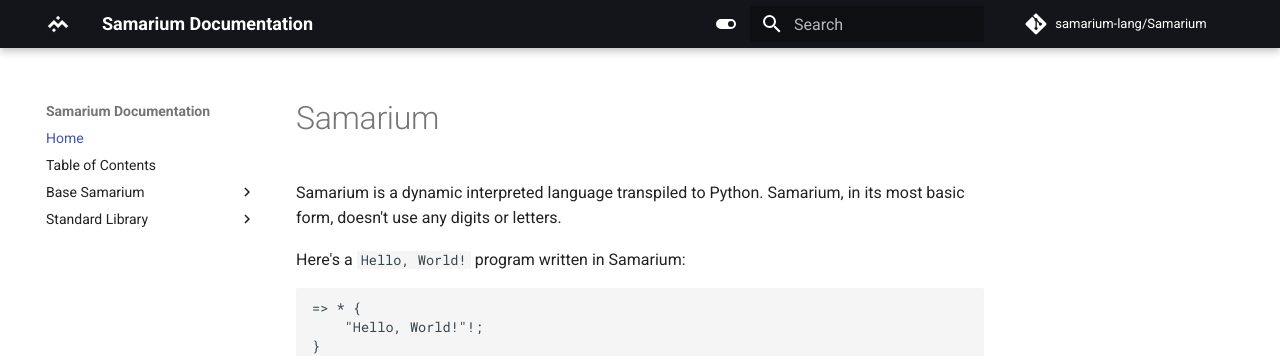
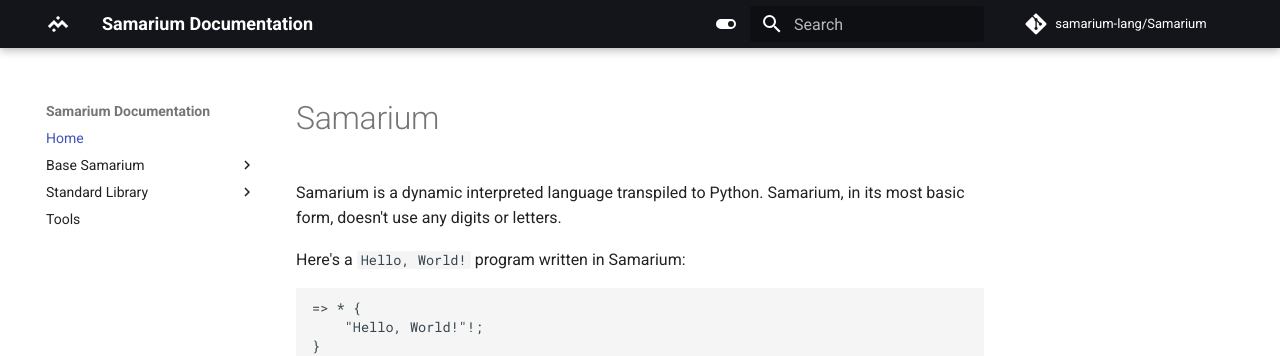
Before and after one commit to samarium-lang/Samarium, an MkDocs documentation site: the page built from docs/index.md, in a window 1280 px wide. Shown: the top 356 px of the page. Built offline with MkDocs 1.6.1 and Material for MkDocs 9.7.7, drawn with Linux system fonts in a browser that asks for light colours; comment, search, counter and statistics services are not loaded.

Commit message:
Updated sections

```diff
--- a/mkdocs.yml
+++ b/mkdocs.yml
@@ -4,7 +4,6 @@ repo_url: https://github.com/samarium-lang/Samarium
 repo_name: samarium-lang/Samarium
 nav:
   - Home: index.md
-  - Table of Contents: tableofcontents.md
   - Base Samarium:
     - Variables: variables.md
     - Integers: integers.md
@@ -20,7 +19,7 @@ nav:
     - Modules: modules.md
     - Classes: classes.md
     - File I/O: fileio.md
-  - "Standard Library":
+  - Standard Library:
     - "collections module": stdcollections.md
     - "iter module": stditer.md
     - "math module": stdmath.md
@@ -28,6 +27,7 @@ nav:
     - "random module": stdrandom.md
     - "string module": stdstring.md
     - "types module": stdtypes.md
+  - Tools: tools.md
 theme:
   name: material
   logo: assets/icon-white.png
```
